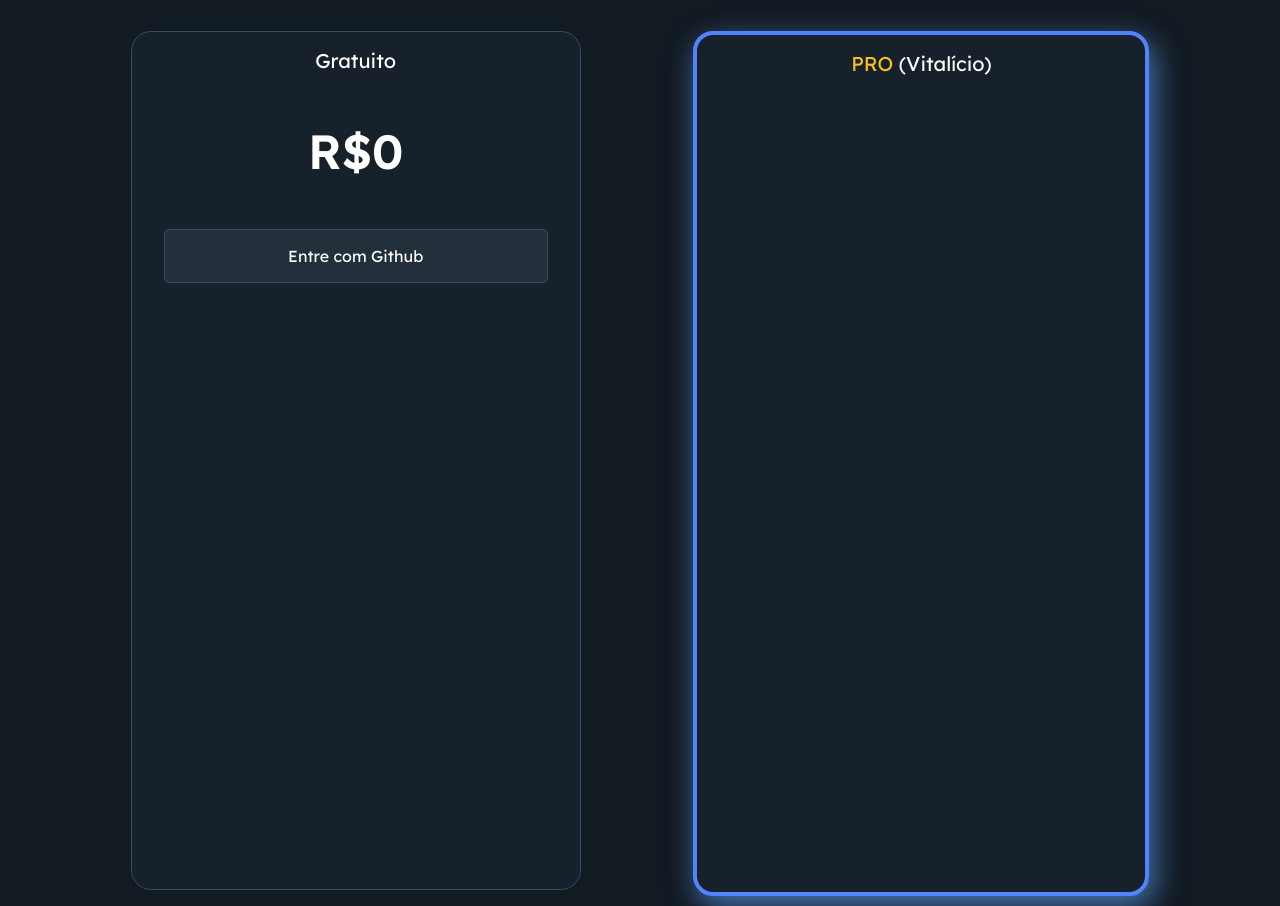
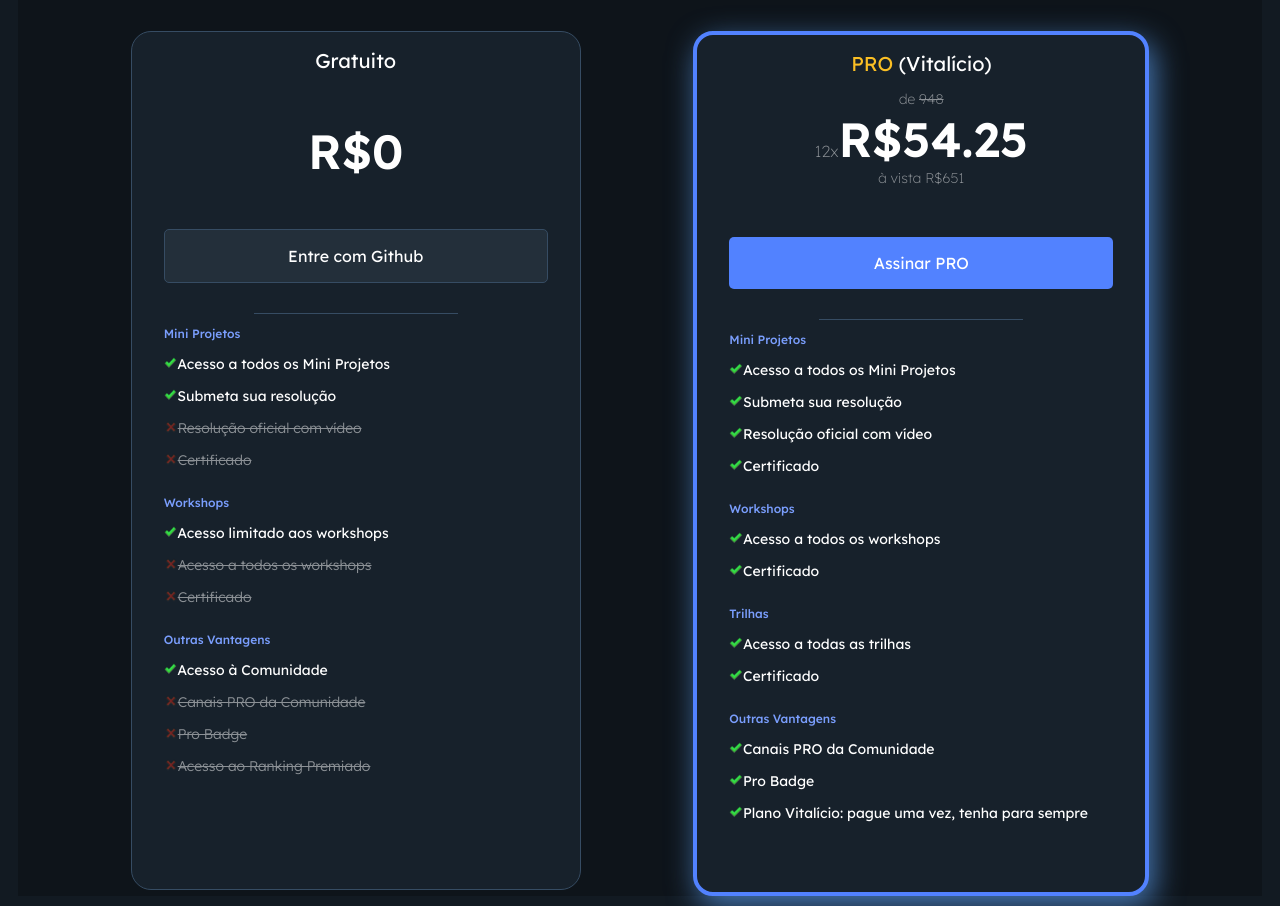
Before and after one commit to CauaDutra/codante, a plain HTML site: page index.html in a window 1280 px wide. Shown: the part 2882-3788 px from the top of the page. Drawn offline with Linux system fonts and the light colour scheme.

Commit message:
secao pro finalizada

```diff
--- a/index.html
+++ b/index.html
@@ -157,7 +157,7 @@
         Depoimentos<span class="transp"><br />13</span>
       </h4>
     </div>
-    <div class="workshops">
+    <div class="secao-pro">
       <h6 align="center">Seja <span class="seja-pro">PRO</span></h4>
       <h5 align="center">
         No Codante sempre teremos muito conteúdo gratuito. Para uma experiência completa, assine<br> nosso <span class="plano-vitalicio">plano vitalício com valor promocional de lançamento </span><span class="tempo-limitado">por tempo limitado</span>. Sem assinaturas.<br> Pague apenas uma vez, acesse para sempre.
@@ -167,11 +167,54 @@
           <h7 align="center" class="header-gratuito">Gratuito</h7>
           <div align="center" class="valor-gratuito"><p>R$0</p></div>
           <button type="button" class="botao-gratuito">Entre com Github</button>
+          <div class="beneficios-gratuito"> <div class="divisoria"></div>
+            <div class="gratuito-titulo"><p>Mini Projetos</p>
+              <div class="gratuito-tem"><p><img src="check.png" class="check" />Acesso a todos os Mini Projetos</p></div>
+              <div class="gratuito-tem"><p><img src="check.png" class="check" />Submeta sua resolução</p></div>
+              <div class="gratuito-nao"><p><img src="X.png" class="Xis" />Resolução oficial com vídeo</p></div>
+              <div class="gratuito-nao"><p><img src="X.png" class="Xis" />Certificado</p></div>
+              </div>
+              <div class="gratuito-titulo"><p>Workshops</p>
+                <div class="gratuito-tem"><p><img src="check.png" class="check" />Acesso limitado aos workshops</p></div>
+                <div class="gratuito-nao"><p><img src="X.png" class="Xis" />Acesso a todos os workshops</p></div>
+                <div class="gratuito-nao"><p><img src="X.png" class="Xis" />Certificado</p></div>
+              </div>
+              <div class="gratuito-titulo"><p>Outras Vantagens</p>
+                <div class="gratuito-tem"><p><img src="check.png" class="check" />Acesso à Comunidade</p></div>
+                <div class="gratuito-nao"><p><img src="X.png" class="Xis" />Canais PRO da Comunidade</p></div>
+                <div class="gratuito-nao"><p><img src="X.png" class="Xis" />Pro Badge</p></div>
+                <div class="gratuito-nao"><p><img src="X.png" class="Xis" />Acesso ao Ranking Premiado</p></div>
+            </div>
+          </div>
 
         </div>
         <div class="pago">
           <h7 align="center" class="header-pago">PRO <span  class="vitalicio">(Vitalício)</span></h7>
-          <div class="valor-pago"></div>
+          <div align="center" class="valor-pago"><div><p class="pago-de">de <span class="preco-antigo">948</span></p></div><p class="preco-pago"><span class="parcela">12x</span>R$54.25</p><p class="pago-de2">à vista R$651</p></div>
+          <button type="button" class="botao-pago">Assinar PRO</button>
+          <div class="beneficios-gratuito"> <div class="divisoria"></div>
+            <div class="gratuito-titulo"><p>Mini Projetos</p>
+              <div class="pago-tem"><p><img src="check.png" class="check" />Acesso a todos os Mini Projetos</p></div>
+              <div class="pago-tem"><p><img src="check.png" class="check" />Submeta sua resolução</p></div>
+              <div class="pago-tem"><p><img src="check.png" class="check" />Resolução oficial com vídeo</p></div>
+              <div class="pago-tem"><p><img src="check.png" class="check" />Certificado</p></div>
+              </div>
+              <div class="gratuito-titulo"><p>Workshops</p>
+                <div class="pago-tem"><p><img src="check.png" class="check" />Acesso a todos os workshops</p></div>
+                <div class="pago-tem"><p><img src="check.png" class="check" />Certificado</p></div>
+              </div>
+              <div class="gratuito-titulo"><p>Trilhas</p>
+                <div class="pago-tem"><p><img src="check.png" class="check" />Acesso a todas as trilhas</p></div>
+                <div class="pago-tem"><p><img src="check.png" class="check" />Certificado</p></div>
+              </div>
+              <div class="gratuito-titulo"><p>Outras Vantagens</p>
+                <div class="pago-tem"><p><img src="check.png" class="check" />Canais PRO da Comunidade</p></div>
+                <div class="pago-tem"><p><img src="check.png" class="check" />Pro Badge</p></div>
+                <div class="pago-tem"><p><img src="check.png" class="check" />Plano Vitalício: pague uma vez, tenha para sempre</p>
+              </div>
+            </div>
+          </div>
+
         </div>
       </div>
     </div>
--- a/style.css
+++ b/style.css
@@ -341,6 +341,21 @@ h6 {
   font-weight: 500;
   text-decoration: underline;
 }
+.secao-pro {
+  display: flex;
+  flex-direction: column;
+  justify-content: center;
+  border-top: 0.5px solid rgba(255, 255, 255, 0.1);
+  margin: 10px;
+  background-color: #0e141a;
+}
+.seja-pro {
+  background-color: #fbbf24;
+  color: #111827;
+  padding: 2px;
+  border-radius: 6px;
+  font-weight: 600;
+}
 .planos {
   display: flex;
   width: 100%;
@@ -413,3 +428,103 @@ h6 {
   border: 1px solid #364c63;
   border-radius: 5px;
 }
+.botao-pago {
+  padding-left: 8px;
+  padding-right: 8px;
+  padding-top: 16px;
+  padding-bottom: 16px;
+  color: white;
+  background-color: #5282ff;
+  font-family: "lexend", sans-serif;
+  font-size: 16px;
+  font-weight: 400;
+  border: none;
+  border-radius: 5px;
+}
+.beneficios-gratuito {
+  display: flex;
+  flex-direction: column;
+  height: 100%;
+  justify-content: left;
+}
+.divisoria {
+  display: flex;
+  margin-left: 90px;
+  margin-right: 90px;
+  margin-top: 30px;
+  border-top: 1px solid #364c63;
+}
+.gratuito-titulo {
+  font-family: "lexend", sans-serif;
+  font-size: 12px;
+  font-weight: 500;
+  color: #7a9efd;
+}
+.gratuito-tem {
+  font-family: "lexend", sans-serif;
+  font-size: 14px;
+  font-weight: 400;
+  color: white;
+}
+.gratuito-nao {
+  font-family: "lexend", sans-serif;
+  font-size: 14px;
+  font-weight: 300;
+  color: white;
+  opacity: 50%;
+  text-decoration: line-through;
+}
+.pago-tem {
+  font-family: "lexend", sans-serif;
+  font-size: 14px;
+  font-weight: 400;
+  color: white;
+}
+.parcela {
+  font-family: "lexend", sans-serif;
+  font-size: 16px;
+  font-weight: 200;
+  color: white;
+  opacity: 50%;
+}
+.preco-pago {
+  color: white;
+  font-family: "lexend", sans-serif;
+  font-weight: 600;
+  font-size: 48px;
+  margin-top: 0;
+  margin-bottom: 0;
+}
+.pago-de {
+  font-family: "lexend", sans-serif;
+  font-size: 14px;
+  font-weight: 200;
+  color: white;
+  opacity: 50%;
+  margin-bottom: 1px;
+}
+
+.preco-antigo {
+  text-decoration: line-through;
+}
+.valor-pago {
+  display: flex;
+  flex-direction: column;
+}
+.pago-de2 {
+  font-family: "lexend", sans-serif;
+  font-size: 14px;
+  font-weight: 200;
+  color: white;
+  opacity: 50%;
+  margin-bottom: 50px;
+  margin-top: 0;
+}
+.check {
+  height: 12px;
+  widht: 15px;
+}
+.Xis {
+  height: 12px;
+  widht: 15px;
+}
```
Also changed, not shown: X.png (added), check.png (added).
